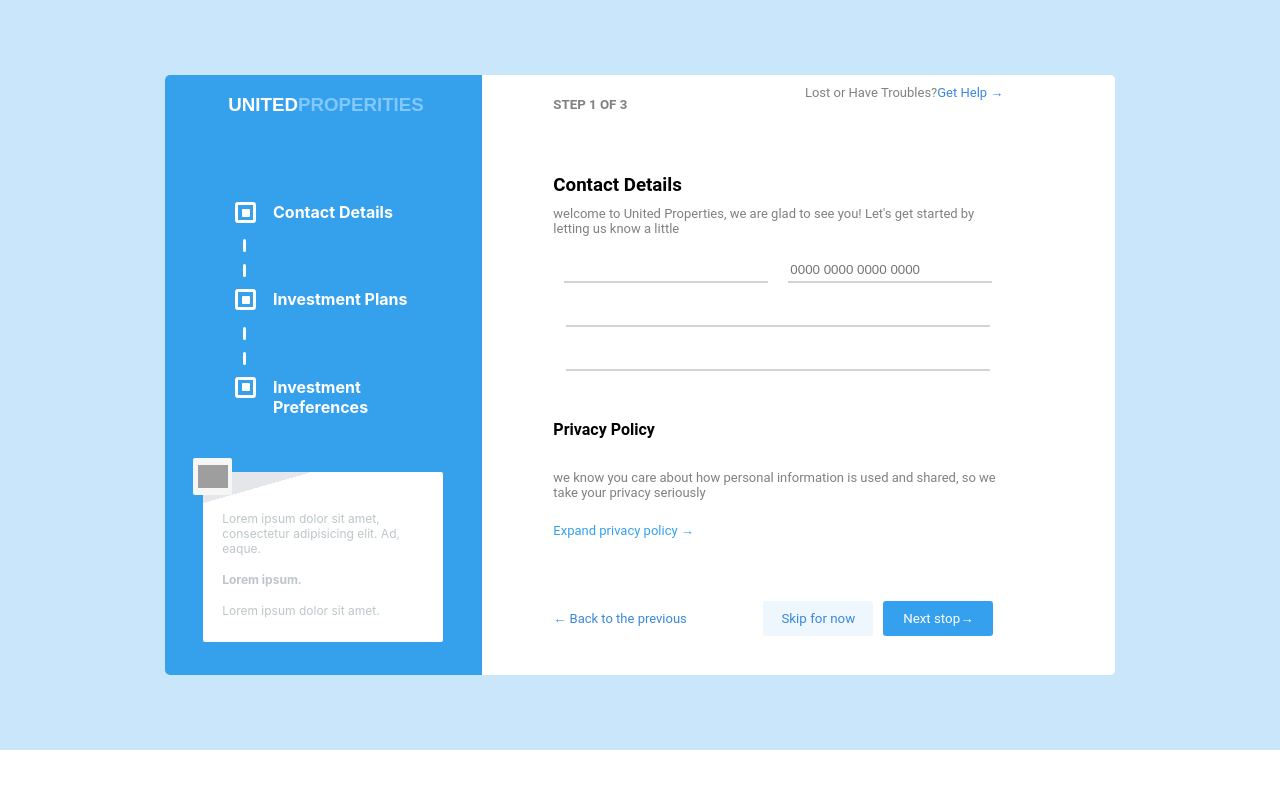
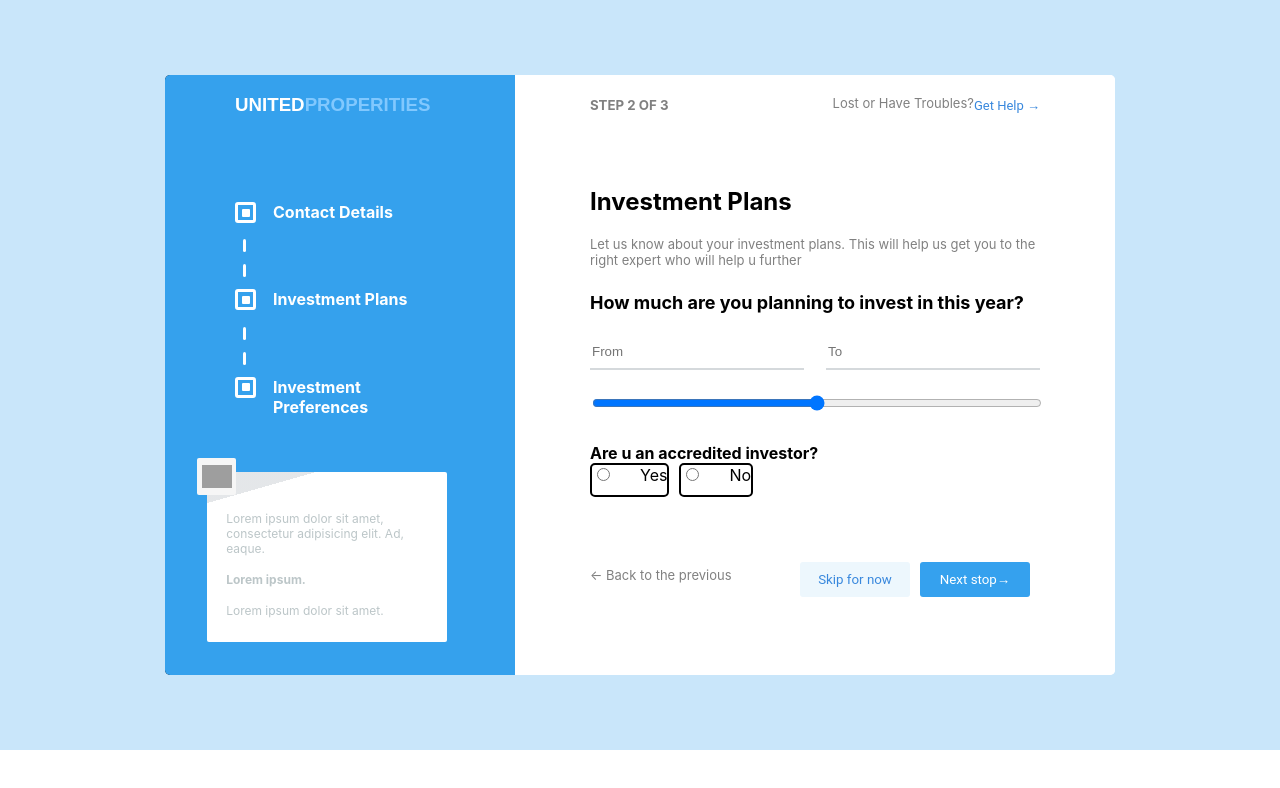
Before and after one commit to Ciprian420/react-login-page, a React (Create React App) app: page / in a window 1280 px wide. Shown: the top 788 px of the page. Built offline with nearby package versions, Linux system fonts and the light colour scheme; grey boxes are pictures that could not be loaded.

Commit message:
Investment Plans 90%

```diff
--- a/src/App.js
+++ b/src/App.js
@@ -1,11 +1,11 @@
 import './App.css';
-import Details from './Components/Details/Details';
+import Container2 from './Components/Investment/Investment'
 
 function App() {
   return (
    <div className="App">
-    <Details>
-    </Details>
+    <Container2>
+    </Container2>
    </div>
   )
 }
--- a/src/Components/Investment/Investment.js
+++ b/src/Components/Investment/Investment.js
@@ -1,13 +1,15 @@
-import { ContMain, Header, SideBar, Details, H4, Count, Input, Label, H5, Para, Detailssecond, InputContainer, Slider, InputSlider, AccreditContainer, AccreditContainer2, Accredit, AccreditInput } from "../Container2.style"
+import { ContMain, Header, Footer, Button, Simplediv, SideBarContainer, Details, H4, Count, Input, Label, H5, Para, Link, Detailssecond, InputContainer, Slider, InputSlider, AccreditContainer, AccreditContainer2, Accredit, AccreditInput } from "../Investment/Investment.style"
+import SideBar from "../SideBar/SideBar"
 
 const Container2 = () => {
     return (
         <ContMain>
-            <SideBar></SideBar>
+            <SideBarContainer><SideBar/></SideBarContainer>
             <Details>
                 <Detailssecond>
                     <Header>
                     <H5>STEP 2 OF 3</H5>
+                    <Para>Lost or Have Troubles?<Link> Get Help  → </Link></Para>
                     </Header>
                     <H4>Investment Plans</H4>
                     <Para>Let us know about your investment plans. This will help us get you to the right expert who will help u further</Para>
@@ -30,6 +32,13 @@ const Container2 = () => {
                     <Label for="choice2">No</Label>
                     </AccreditContainer2>
                     </AccreditContainer>
+                    <Footer>
+                    <Para color="#3988dd">← Back to the previous</Para>
+                        <Simplediv>
+                            <Button color="#3988dd" backgroundColor="#edf7fd">Skip for now</Button>
+                            <Button color="white" backgroundColor="#35a1ee">Next stop→</Button>
+                        </Simplediv>
+                    </Footer>
                 </Detailssecond>
             </Details>
         </ContMain>
--- a/src/Components/Investment/Investment.style.js
+++ b/src/Components/Investment/Investment.style.js
@@ -7,7 +7,10 @@ width: 950px;
 height: 600px;
 background-color: #ffffff;
 `
-export const SideBar = styled.div`
+export const Simplediv = styled.div`
+`
+export const SideBarContainer = styled.div`
+border-radius: 5px 0px 0px 5px;
 height: 600px;
 width: 350px;
 background-color: black;
@@ -34,6 +37,15 @@ justify-content: space-between;
 width: 100%;
 height: 80px;
 `
+export const Footer = styled.div`
+justify-content: space-between;
+position: relative;
+bottom: -50px;
+align-self: flex-end;
+display: flex;
+width: 100%;
+height: 50px;
+`
 export const H4 = styled.h4`
 display: flex;
 font-size: x-large;
@@ -49,6 +61,12 @@ justify-content: flex-start;
 color: gray;
 font-size: small;
 text-align: left;
+margin-top: 20px;
+`
+export const Link = styled.a`
+font-family: 'Roboto', sans-serif;
+color: #3988dd;
+margin-top: 3px;
 `
 export const Count = styled(H4)`
 text-align: left;
@@ -102,3 +120,18 @@ font-size: medium;
 export const AccreditInput = styled.input`
 margin-right: 30px;
 `
+export const Button = styled.button`
+font-family: 'Roboto', sans-serif;
+color: ${(props) => props.color};
+text-align: center;
+margin-top: 15px;
+border: none;
+width: 110px;
+height: 35px;
+border-radius: 3px;
+background-color: ${(props) => props.backgroundColor};
+margin-right: 10px;
+&:active{
+    box-shadow: rgba(136, 165, 191, 0.48) 6px 2px 16px 0px, rgba(255, 255, 255, 0.8) -6px -2px 16px 0px;
+}
+`
```
